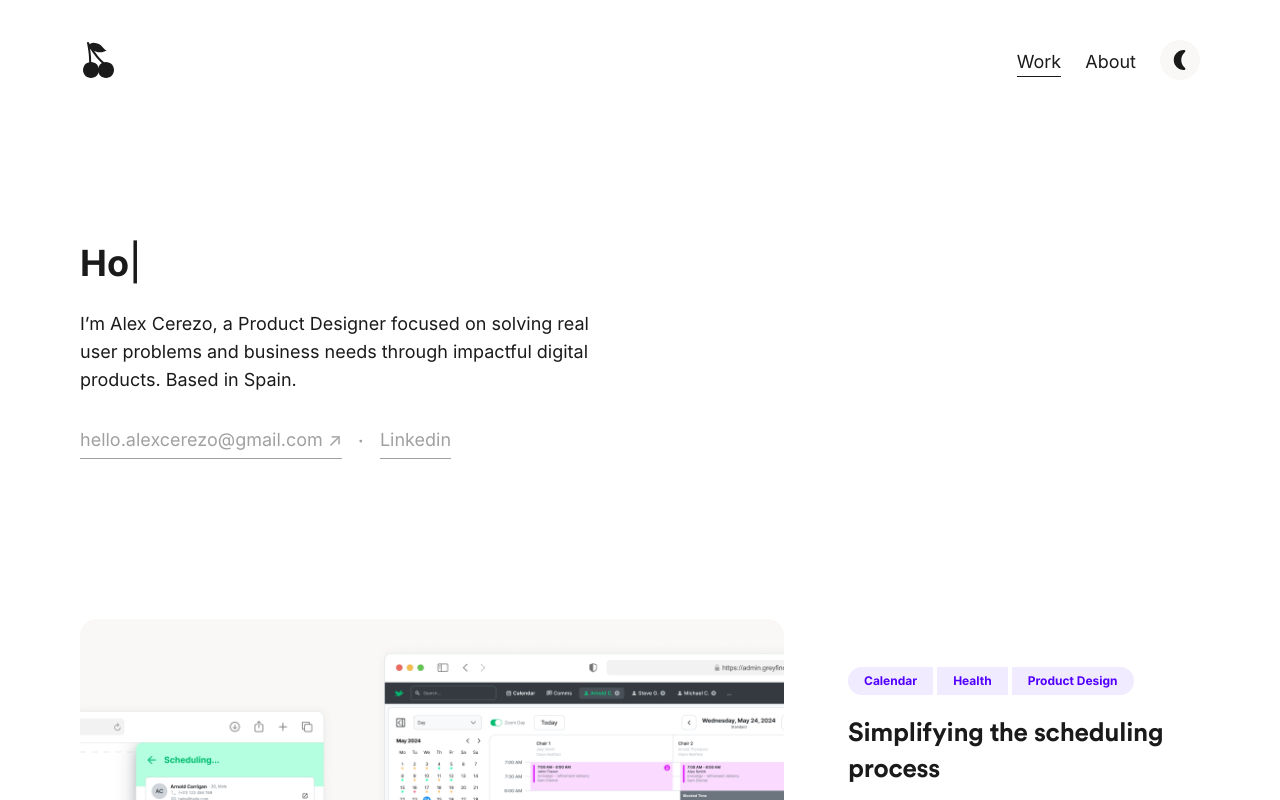
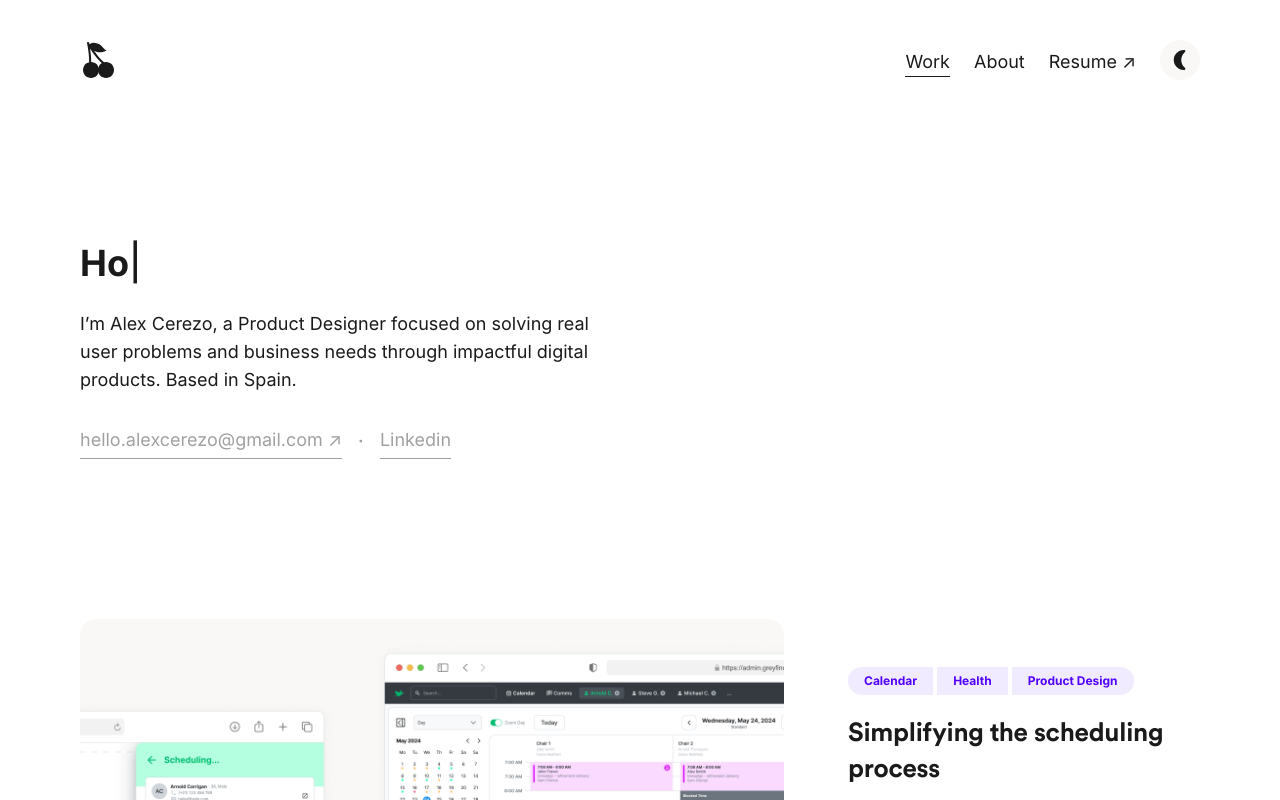
Before and after one commit to itsalexcm/alex-cerezo-portfolio, a Vue app: page / in a window 1280 px wide. Shown: the top 800 px of the page. Built offline with nearby package versions, Linux system fonts and the light colour scheme; no server answers.

Commit message:
add resume

```diff
--- a/src/components/HeaderComponent.vue
+++ b/src/components/HeaderComponent.vue
@@ -26,6 +26,9 @@
             >
               About
             </router-link>
+          </li>
+          <li>
+            <a class="text regular menu-link" rel="noopener noreferrer" href="https://www.dropbox.com/scl/fi/92dixxdwy7igoi8fubsg8/AlexCerezo_Resume.pdf?rlkey=5iis35hitt713el2w8tw1m3rf&dl=0" target="_blank">Resume ↗</a>
           </li>
         </ul>
         <div class="menu-toggle">
```
